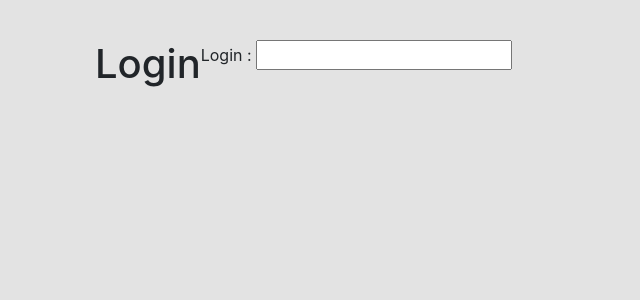
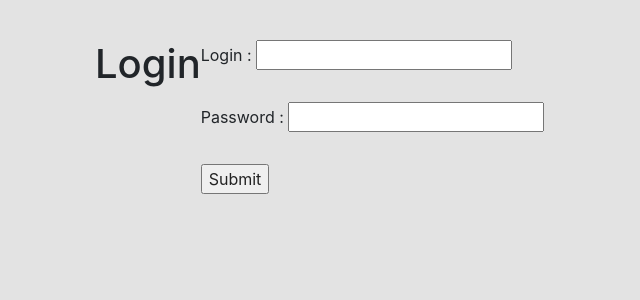
Before and after one commit to kamelderrar/TchatCared, a PHP site: page / in a window 1280 px wide. Shown: the top 300 px of the page, without its empty margins (30-670 px from the left). Run offline with PHP 8.4, Linux system fonts and the light colour scheme; some libraries are stand-ins or nearby versions.

Commit message:
MAj Home

```diff
--- a/src/application/views/home.phtml
+++ b/src/application/views/home.phtml
@@ -1,6 +1,8 @@
 <?php if (FALSE == $this->auth) {?>
     <h1>Login</h1>
     <form method="POST" action="">
-       <label>Login : <input name="login" id="login" type="text"/></label>
+       <label>Login : <input name="login" id="login" type="text"/></label><br /><br />
+       <label>Password : <input name="password" id="password" type="password"/></label><br /><br />
+       <input name="envoyer" id="envoyer" type="submit" placeholder="Envoyer"/>
     </form>
 <?php }?>
```
